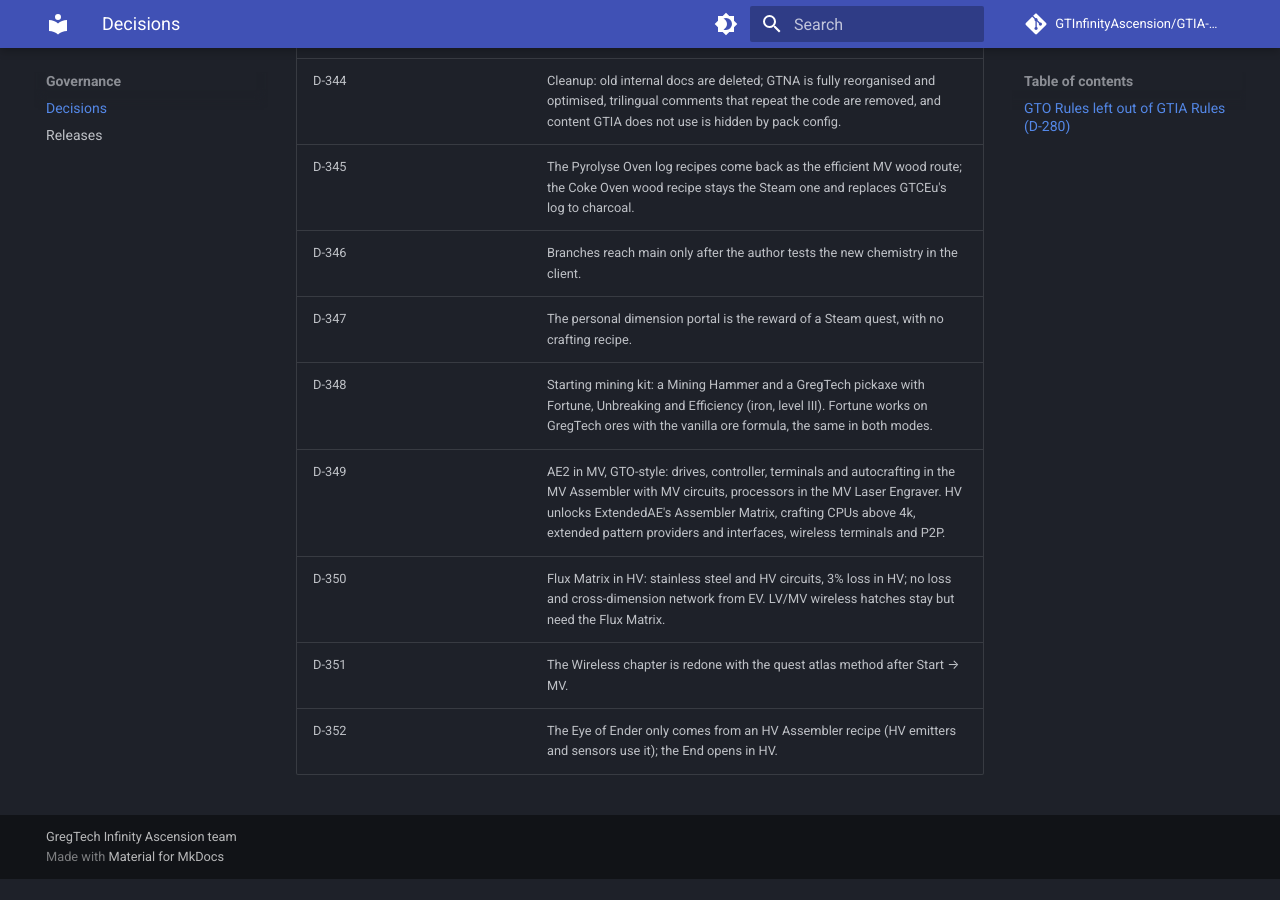
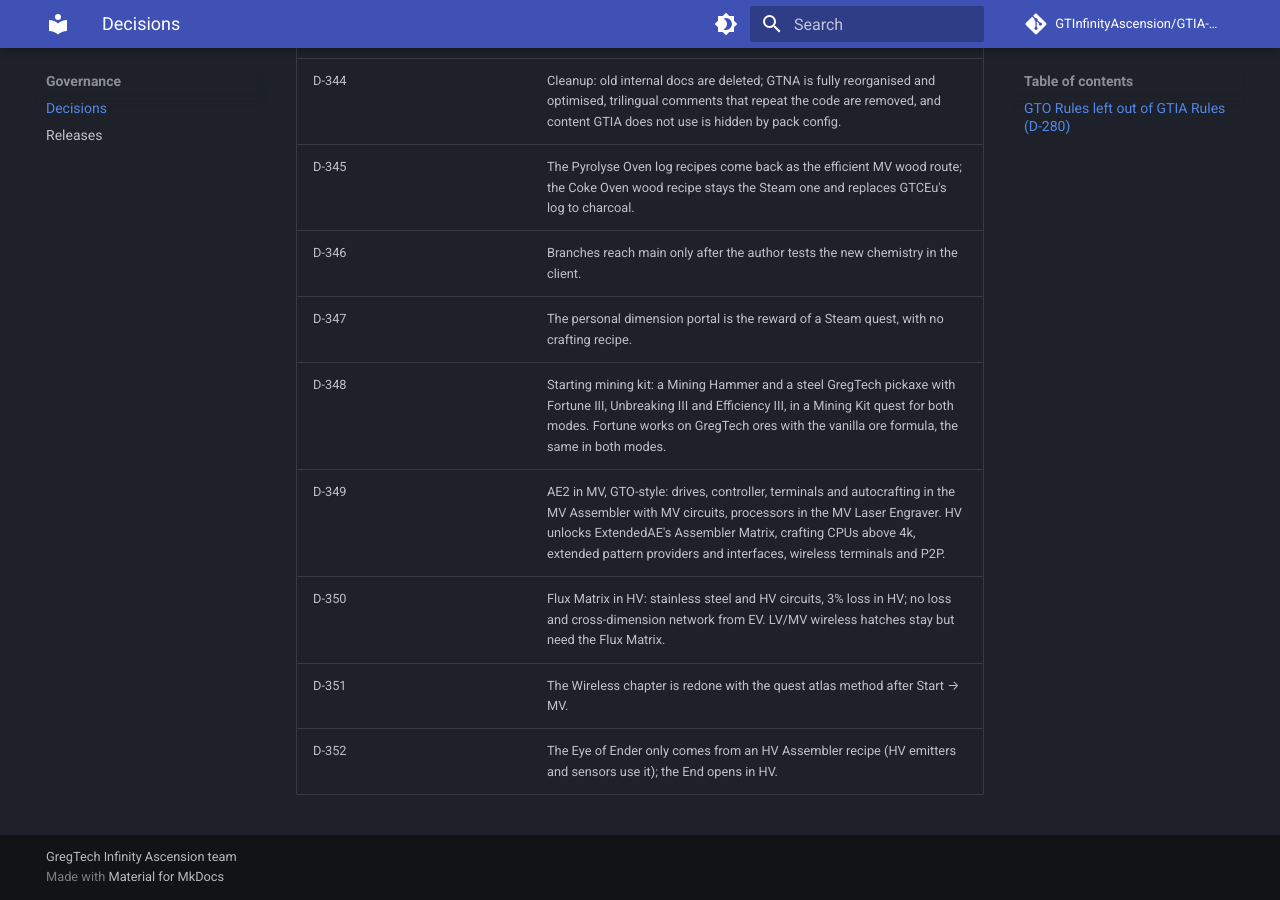
Before and after one commit to GTInfinityAscension/GTIA-Dev-Doc, an MkDocs documentation site: the page built from docs/governance/decisions.md, in a window 1280 px wide and 900 px high, scrolled down 8872 px. Built offline with MkDocs 1.6.1 and Material for MkDocs 9.7.7, drawn with Linux system fonts in a browser that asks for light colours; comment, search, counter and statistics services are not loaded; before the commit the page ends 9751 px from its top, so only the background shows below that.

Commit message:
D-348: steel kit pickaxe in a Mining Kit quest

```diff
--- a/docs/governance/decisions.md
+++ b/docs/governance/decisions.md
@@ -102,7 +102,7 @@ This page lists the approved product decisions that shape development. Internal
 | D-345 | The Pyrolyse Oven log recipes come back as the efficient MV wood route; the Coke Oven wood recipe stays the Steam one and replaces GTCEu's log to charcoal. |
 | D-346 | Branches reach main only after the author tests the new chemistry in the client. |
 | D-347 | The personal dimension portal is the reward of a Steam quest, with no crafting recipe. |
-| D-348 | Starting mining kit: a Mining Hammer and a GregTech pickaxe with Fortune, Unbreaking and Efficiency (iron, level III). Fortune works on GregTech ores with the vanilla ore formula, the same in both modes. |
+| D-348 | Starting mining kit: a Mining Hammer and a steel GregTech pickaxe with Fortune III, Unbreaking III and Efficiency III, in a Mining Kit quest for both modes. Fortune works on GregTech ores with the vanilla ore formula, the same in both modes. |
 | D-349 | AE2 in MV, GTO-style: drives, controller, terminals and autocrafting in the MV Assembler with MV circuits, processors in the MV Laser Engraver. HV unlocks ExtendedAE's Assembler Matrix, crafting CPUs above 4k, extended pattern providers and interfaces, wireless terminals and P2P. |
 | D-350 | Flux Matrix in HV: stainless steel and HV circuits, 3% loss in HV; no loss and cross-dimension network from EV. LV/MV wireless hatches stay but need the Flux Matrix. |
 | D-351 | The Wireless chapter is redone with the quest atlas method after Start → MV. |
```
